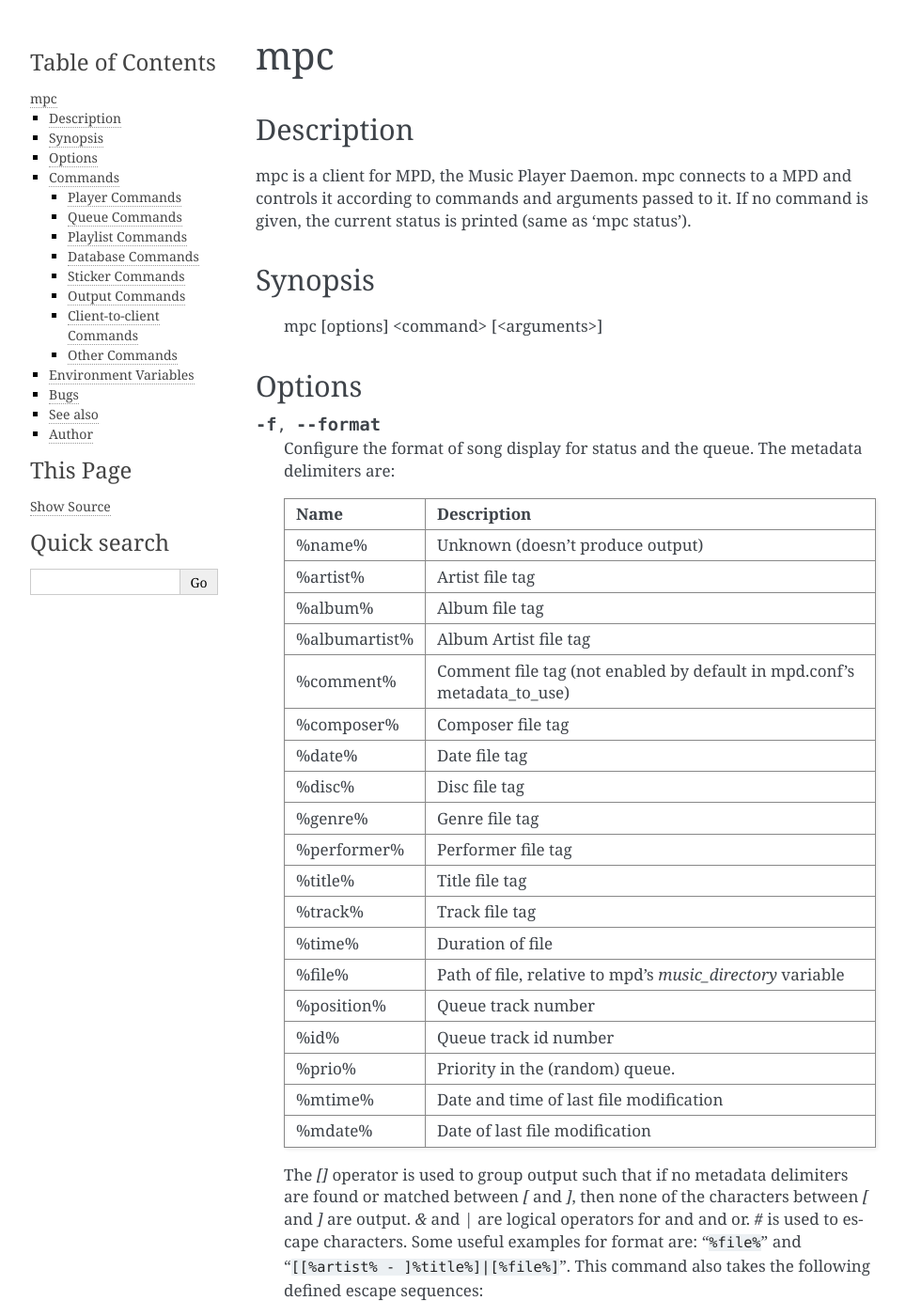
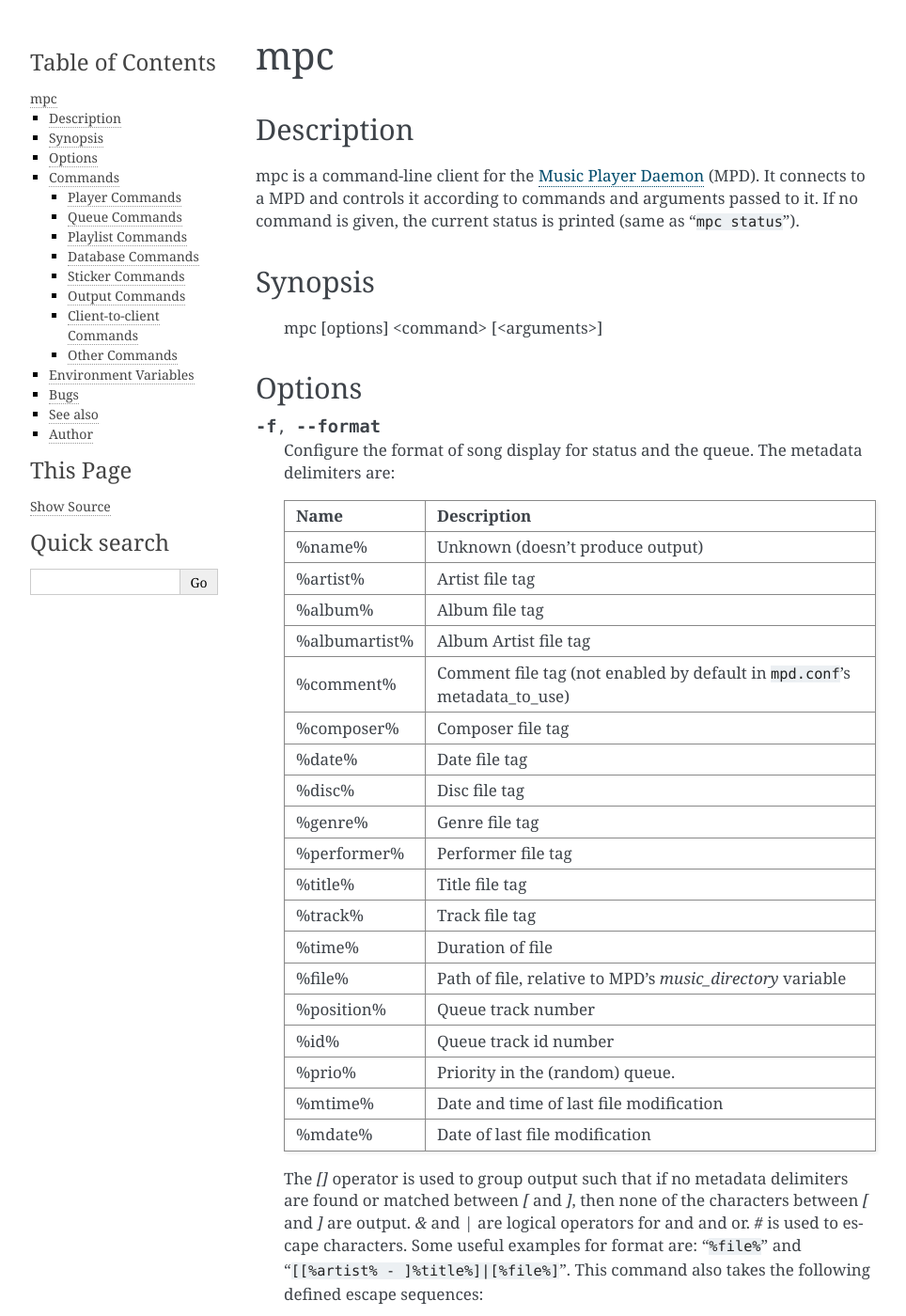
Before and after one commit to MusicPlayerDaemon/mpc, a Sphinx documentation site: the page built from doc/index.rst, in a window 1280 px wide and 1400 px high. Shown: the whole window at 94% size, without its empty margins (148-1112 px from the left). Built offline with Sphinx 7.4.7, drawn with Linux system fonts in a browser that asks for light colours.

Commit message:
doc: more RST markup

```diff
--- a/doc/index.rst
+++ b/doc/index.rst
@@ -5,9 +5,10 @@
 Description
 -----------
 
-mpc is a client for MPD, the Music Player Daemon.  mpc connects to a MPD and
-controls it according to commands and arguments passed to it.  If no command
-is given, the current status is printed (same as 'mpc status').
+mpc is a command-line client for the `Music Player Daemon
+<http://www.musicpd.org/>`__ (MPD).  It connects to a MPD and controls
+it according to commands and arguments passed to it.  If no command is
+given, the current status is printed (same as ":samp:`mpc status`").
 
 
 Synopsis
@@ -31,7 +32,7 @@
  %artist%           Artist file tag
  %album%            Album file tag
  %albumartist%      Album Artist file tag
- %comment%          Comment file tag (not enabled by default in mpd.conf's metadata_to_use)
+ %comment%          Comment file tag (not enabled by default in :file:`mpd.conf`'s metadata_to_use)
  %composer%         Composer file tag
  %date%             Date file tag
  %disc%             Disc file tag
@@ -40,7 +41,7 @@
  %title%            Title file tag
  %track%            Track file tag
  %time%             Duration of file
- %file%             Path of file, relative to mpd's `music_directory` variable
+ %file%             Path of file, relative to MPD's `music_directory` variable
  %position%         Queue track number
  %id%               Queue track id number
  %prio%             Priority in the (random) queue.
```
